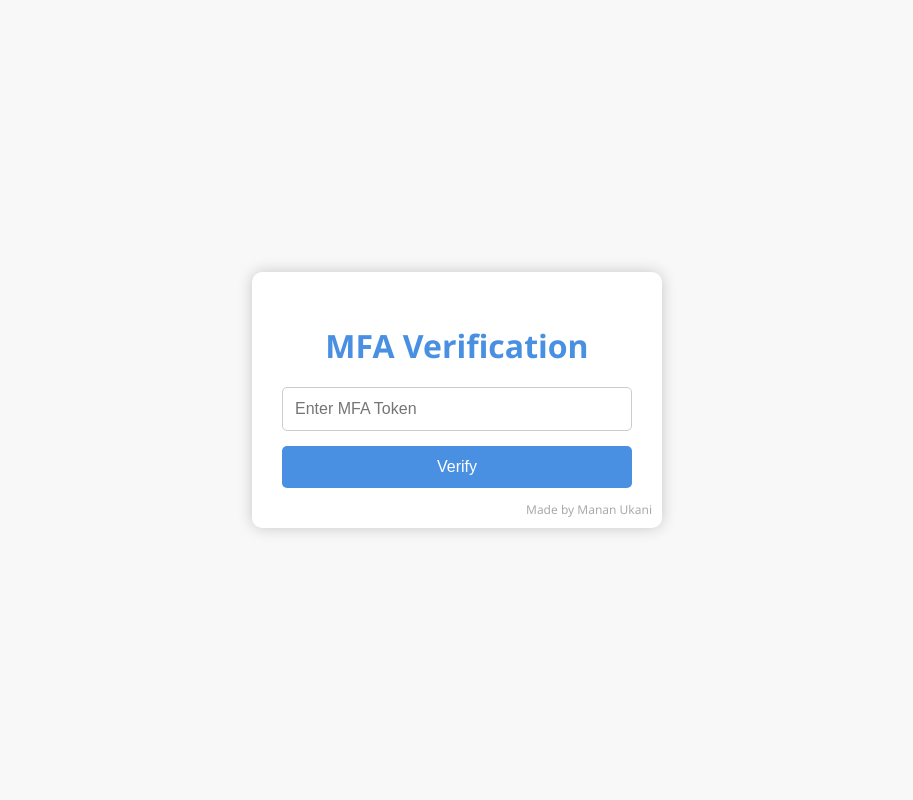
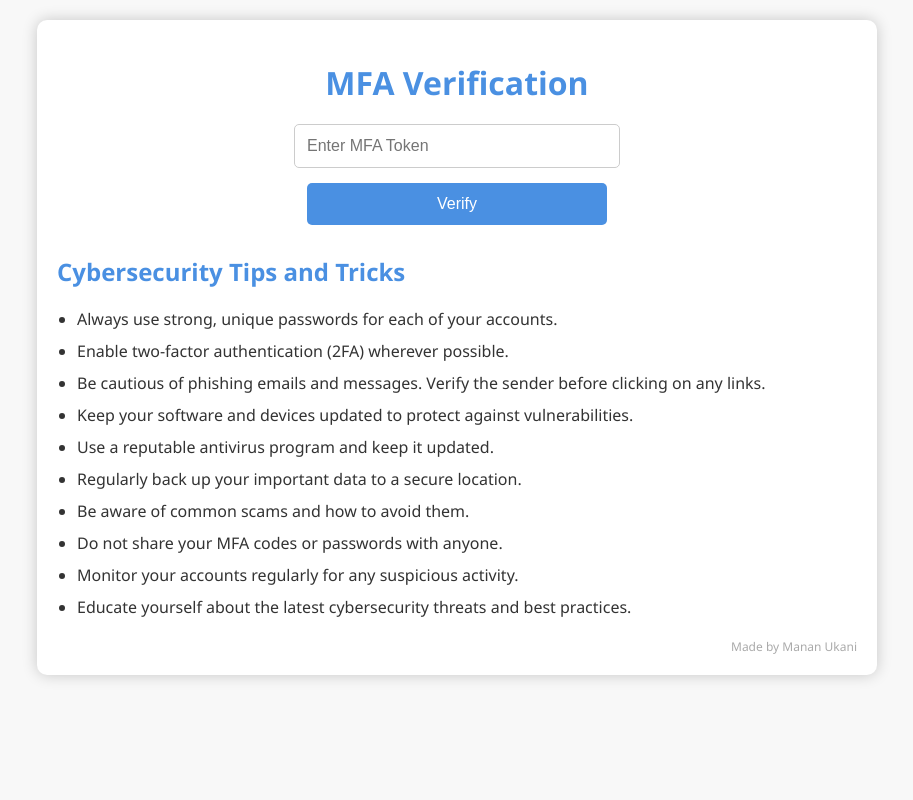
Before and after one commit to MananUkani/2FA-Project, a Flask app: page /mfa_verification in a window 1280 px wide. Shown: the whole page, without its empty margins (183-1096 px from the left). Run offline with Flask 2, Linux system fonts and the light colour scheme; a user stored in the database is signed in; parts of the project's set-up code (start-up, migrations or seed data) failed here and were passed over.

Commit message:
Update mfa_verification.html

```diff
--- a/templates/mfa_verification.html
+++ b/templates/mfa_verification.html
@@ -9,29 +9,26 @@
             font-family: 'Segoe UI', Tahoma, Geneva, Verdana, sans-serif;
             background-color: #f8f8f8;
             margin: 0;
-            padding: 0;
-            display: flex;
-            justify-content: center;
-            align-items: center;
-            height: 100vh;
+            padding: 20px;
             color: #333;
         }
         .container {
+            max-width: 800px;
+            margin: 0 auto;
+            padding: 20px;
             background-color: #fff;
-            padding: 30px;
             border-radius: 10px;
             box-shadow: 0 0 15px rgba(0, 0, 0, 0.2);
-            width: 350px;
-            text-align: center;
-            position: relative;
         }
         h1 {
             margin-bottom: 20px;
             color: #4a90e2;
+            text-align: center;
         }
         form {
             display: flex;
             flex-direction: column;
+            align-items: center;
         }
         input {
             margin-bottom: 15px;
@@ -39,6 +36,8 @@
             border: 1px solid #ccc;
             border-radius: 5px;
             font-size: 16px;
+            width: 100%;
+            max-width: 300px;
         }
         button {
             padding: 12px;
@@ -49,28 +48,30 @@
             font-size: 16px;
             cursor: pointer;
             margin-bottom: 10px;
+            width: 100%;
+            max-width: 300px;
         }
         button:hover {
             background-color: #357ABD;
         }
-        .messages {
+        .tips {
             margin-top: 20px;
-            list-style-type: none;
-            padding: 0;
         }
-        .messages li {
-            background-color: #ffdddd;
-            padding: 10px;
-            border: 1px solid #ff5c5c;
-            border-radius: 4px;
+        .tips h2 {
+            color: #4a90e2;
+        }
+        .tips ul {
+            list-style-type: disc;
+            padding-left: 20px;
+        }
+        .tips li {
             margin-bottom: 10px;
         }
         .footer {
-            position: absolute;
-            bottom: 10px;
-            right: 10px;
+            text-align: right;
             font-size: 12px;
             color: #aaa;
+            margin-top: 20px;
         }
     </style>
 </head>
@@ -90,6 +91,21 @@
                 </ul>
             {% endif %}
         {% endwith %}
+        <div class="tips">
+            <h2>Cybersecurity Tips and Tricks</h2>
+            <ul>
+                <li>Always use strong, unique passwords for each of your accounts.</li>
+                <li>Enable two-factor authentication (2FA) wherever possible.</li>
+                <li>Be cautious of phishing emails and messages. Verify the sender before clicking on any links.</li>
+                <li>Keep your software and devices updated to protect against vulnerabilities.</li>
+                <li>Use a reputable antivirus program and keep it updated.</li>
+                <li>Regularly back up your important data to a secure location.</li>
+                <li>Be aware of common scams and how to avoid them.</li>
+                <li>Do not share your MFA codes or passwords with anyone.</li>
+                <li>Monitor your accounts regularly for any suspicious activity.</li>
+                <li>Educate yourself about the latest cybersecurity threats and best practices.</li>
+            </ul>
+        </div>
         <div class="footer">Made by Manan Ukani</div>
     </div>
 </body>
```
